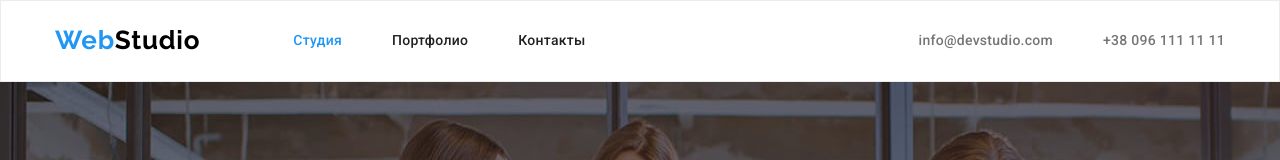
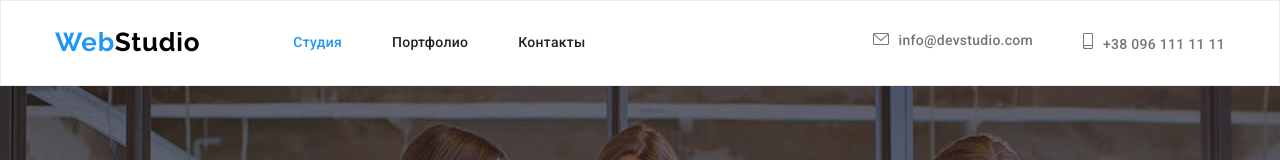
Before and after one commit to anyaShan/goit-markup-hw-04, a plain HTML site: page index.html in a window 1280 px wide. Shown: the top 160 px of the page. Drawn offline with nearby package versions, Linux system fonts and the light colour scheme.

Commit message:
создание иконок в Header

```diff
--- a/css/styles.css
+++ b/css/styles.css
@@ -140,6 +140,22 @@ img {
 }
 .header-contacts > .item + .item {
   margin-left: 50px;
+}
+.header-contacts-mail::before {
+  display: inline-block;
+  content: '';
+  margin-right: 10px;
+  width: 16px;
+  height: 12px;
+  background-image: url(../images/mail-convert.svg);
+}
+.header-contacts-tel::before {
+  display: inline-block;
+  content: '';
+  margin-right: 10px;
+  width: 10px;
+  height: 16px;
+  background-image: url(../images/smartphone.svg);
 }
 
 /* Hero */
```
Also changed, not shown: index.html (+2 -0 lines).
